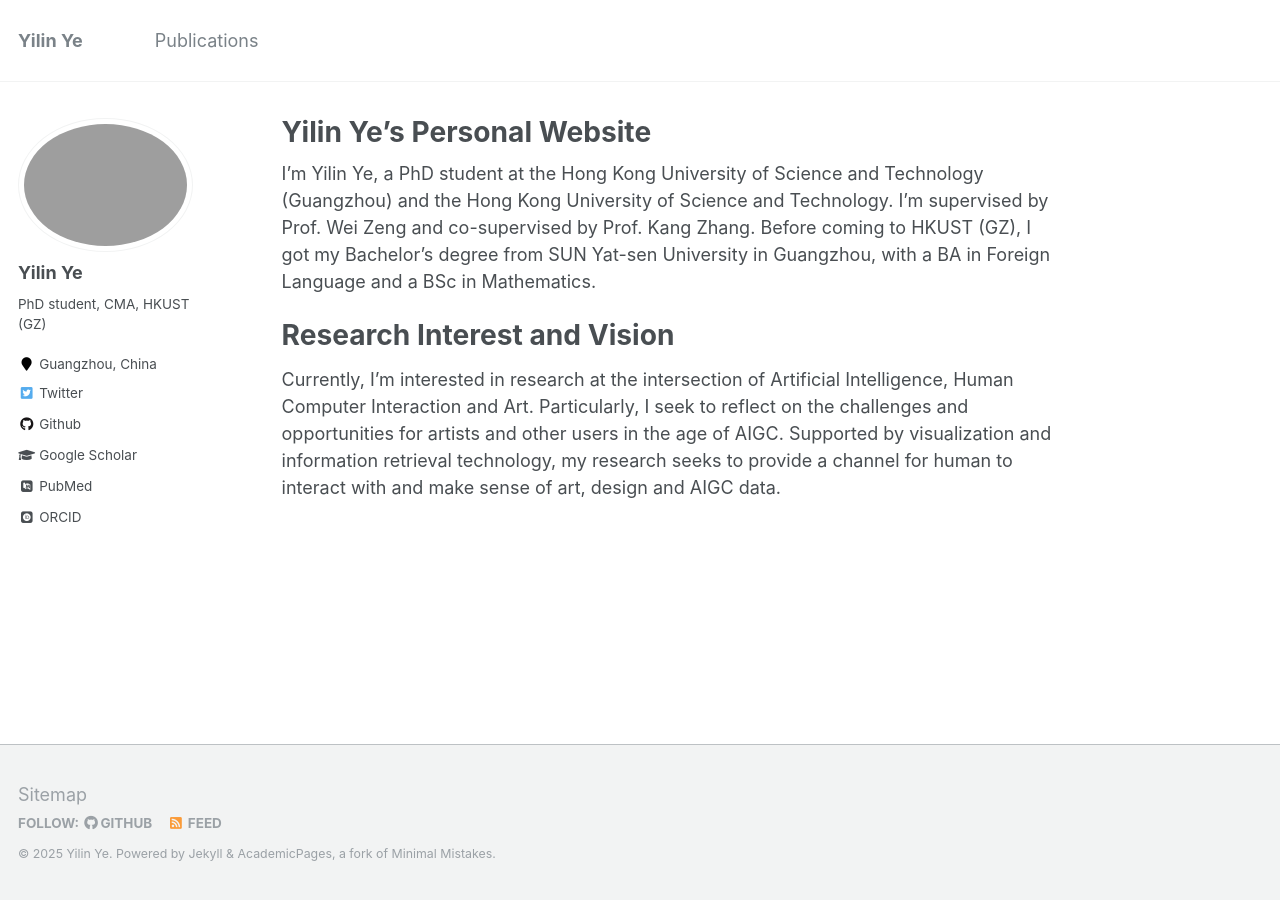
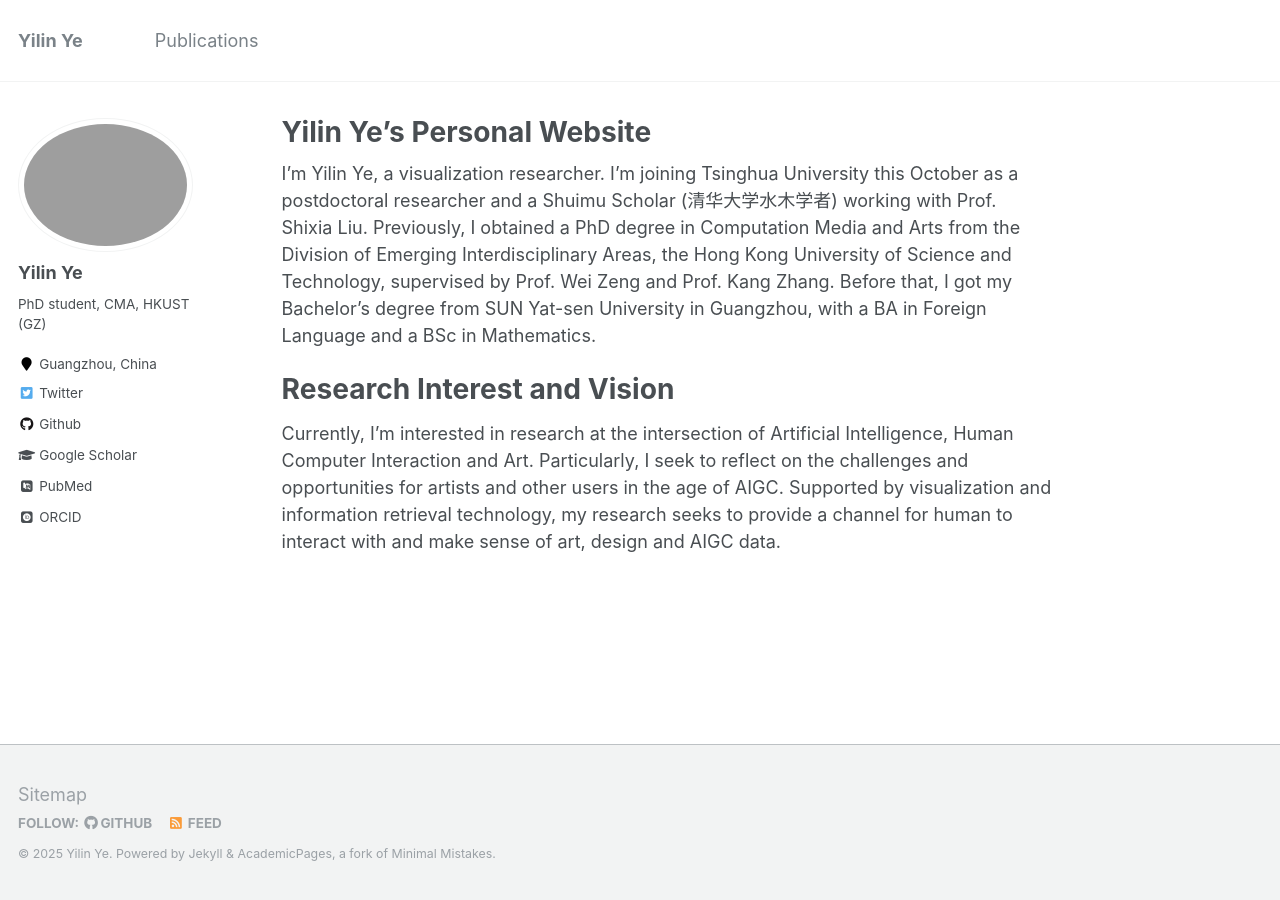
Before and after one commit to yilinye/yilinye.github.io, a Jekyll site: the page built from _pages/about.md, in a window 1280 px wide. Built offline with Jekyll 4.4.1, drawn with Linux system fonts in a browser that asks for light colours; some web fonts are replaced.

Commit message:
Describe what you changed

```diff
--- a/_pages/about.md
+++ b/_pages/about.md
@@ -8,7 +8,8 @@
   - /about.html
 ---
 
-I'm Yilin Ye, a PhD student at the Hong Kong University of Science and Technology (Guangzhou) and the Hong Kong University of Science and Technology. I'm supervised by Prof. Wei Zeng and co-supervised by Prof. Kang Zhang. Before coming to HKUST (GZ), I got my Bachelor's degree from SUN Yat-sen University in Guangzhou, with a BA in Foreign Language and a BSc in Mathematics.
+I'm Yilin Ye, a visualization researcher. I'm joining Tsinghua University this October as a postdoctoral researcher and a Shuimu Scholar (清华大学水木学者) working with Prof. Shixia Liu. Previously, I obtained a PhD degree in Computation Media and Arts from the Division of Emerging Interdisciplinary Areas, the Hong Kong University of Science and Technology, supervised by Prof. Wei Zeng and Prof. Kang Zhang. Before that, I got my Bachelor's degree from SUN Yat-sen University in Guangzhou, with a BA in Foreign Language and a BSc in Mathematics.
+<!-- a PhD student at the Hong Kong University of Science and Technology (Guangzhou) and the Hong Kong University of Science and Technology. I'm supervised by Prof. Wei Zeng and co-supervised by Prof. Kang Zhang. Before coming to HKUST (GZ), I got my Bachelor's degree from SUN Yat-sen University in Guangzhou, with a BA in Foreign Language and a BSc in Mathematics. -->
 <!-- This is the front page of a website that is powered by the [academicpages template](https://github.com/academicpages/academicpages.github.io) and hosted on GitHub pages. [GitHub pages](https://pages.github.com) is a free service in which websites are built and hosted from code and data stored in a GitHub repository, automatically updating when a new commit is made to the respository. This template was forked from the [Minimal Mistakes Jekyll Theme](https://mmistakes.github.io/minimal-mistakes/) created by Michael Rose, and then extended to support the kinds of content that academics have: publications, talks, teaching, a portfolio, blog posts, and a dynamically-generated CV. You can fork [this repository](https://github.com/academicpages/academicpages.github.io) right now, modify the configuration and markdown files, add your own PDFs and other content, and have your own site for free, with no ads! An older version of this template powers my own personal website at [stuartgeiger.com](http://stuartgeiger.com), which uses [this Github repository](https://github.com/staeiou/staeiou.github.io). -->
 
 Research Interest and Vision
```
